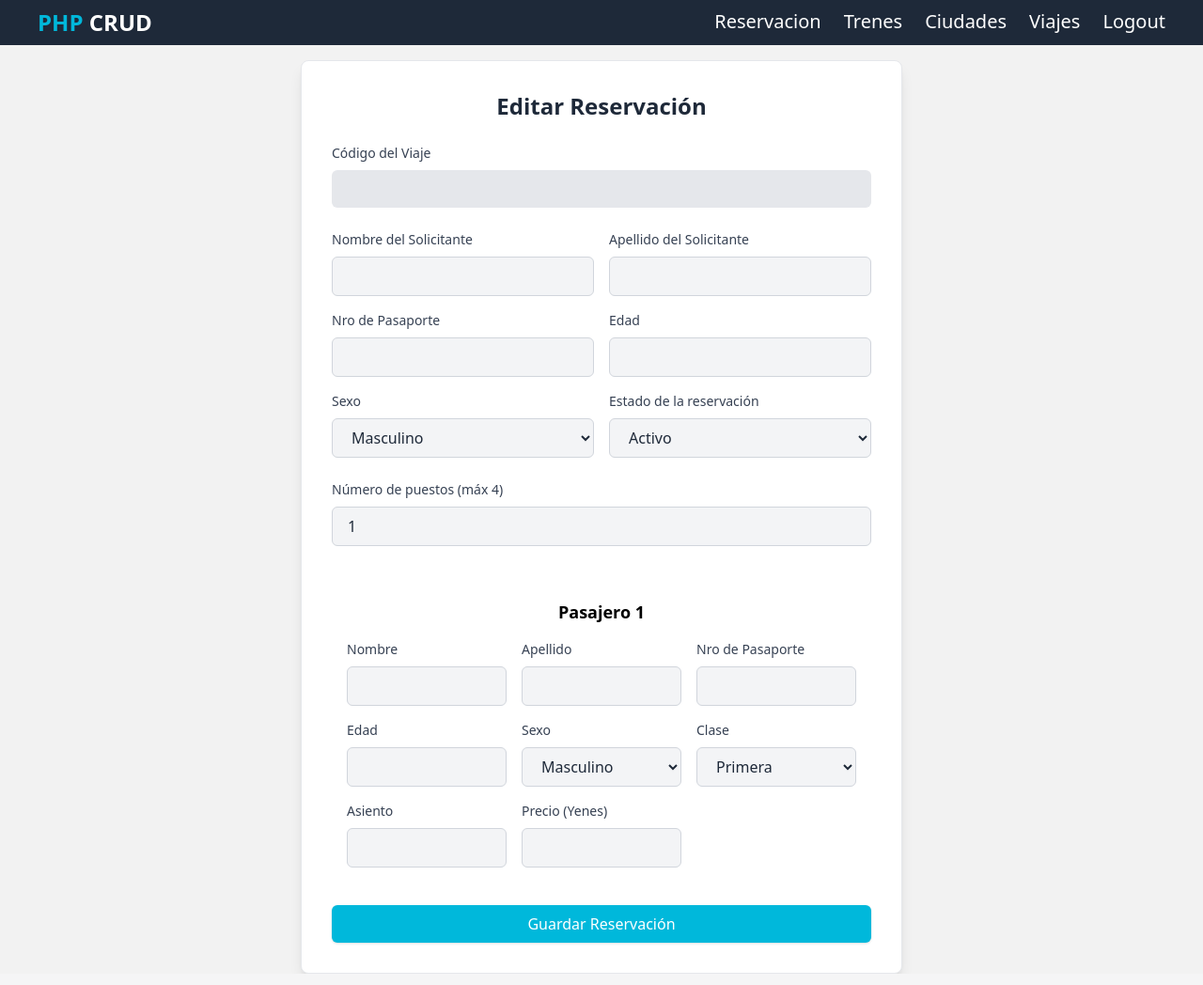
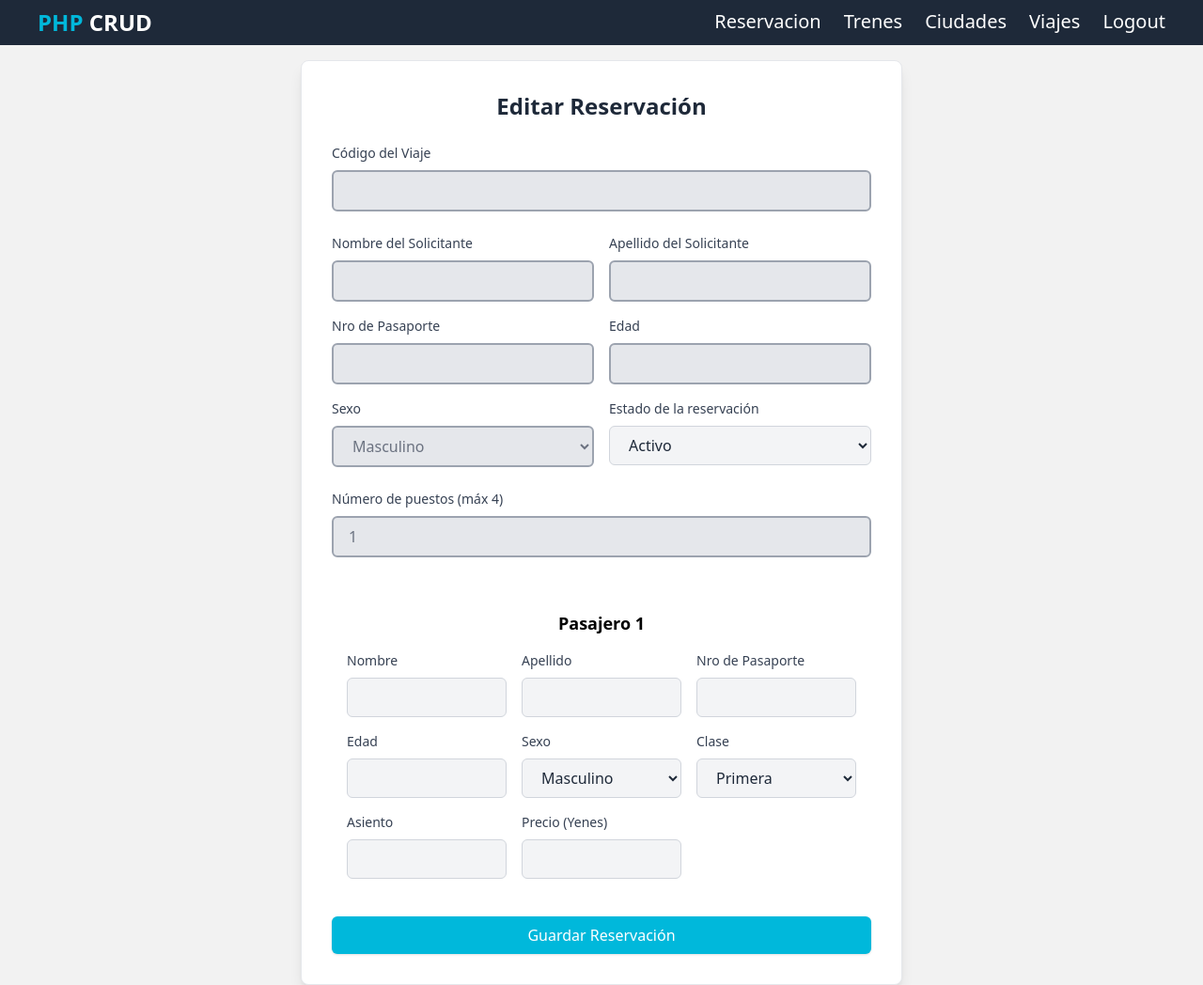
Before and after one commit to guillermosilvam/CRUD-PHP, a PHP site: page /static/templates/reservation_views/edit_reservation.php in a window 1280 px wide. Shown: the whole page at 94% size. Run offline with PHP 8.4, Linux system fonts and the light colour scheme; data comes from the database, SQL or seed files in the repository; some libraries are stand-ins or nearby versions.

Commit message:
edit reservation bug fixed

```diff
--- a/static/assets/output.css
+++ b/static/assets/output.css
@@ -319,6 +319,9 @@
   .h-screen {
     height: 100vh;
   }
+  .max-h-\[500px\] {
+    max-height: 500px;
+  }
   .min-h-screen {
     min-height: 100vh;
   }
@@ -372,9 +375,6 @@
   }
   .border-collapse {
     border-collapse: collapse;
-  }
-  .transform {
-    transform: var(--tw-rotate-x,) var(--tw-rotate-y,) var(--tw-rotate-z,) var(--tw-skew-x,) var(--tw-skew-y,);
   }
   .cursor-pointer {
     cursor: pointer;
@@ -452,6 +452,9 @@
   }
   .overflow-x-hidden {
     overflow-x: hidden;
+  }
+  .overflow-y-auto {
+    overflow-y: auto;
   }
   .rounded {
     border-radius: 0.25rem;
@@ -650,9 +653,6 @@
     outline-style: var(--tw-outline-style);
     outline-width: 1px;
   }
-  .filter {
-    filter: var(--tw-blur,) var(--tw-brightness,) var(--tw-contrast,) var(--tw-grayscale,) var(--tw-hue-rotate,) var(--tw-invert,) var(--tw-saturate,) var(--tw-sepia,) var(--tw-drop-shadow,);
-  }
   .transition {
     transition-property: color, background-color, border-color, outline-color, text-decoration-color, fill, stroke, --tw-gradient-from, --tw-gradient-via, --tw-gradient-to, opacity, box-shadow, transform, translate, scale, rotate, filter, -webkit-backdrop-filter, backdrop-filter, display, visibility, content-visibility, overlay, pointer-events;
     transition-timing-function: var(--tw-ease, var(--default-transition-timing-function));
@@ -837,26 +837,6 @@
     }
   }
 }
-@property --tw-rotate-x {
-  syntax: "*";
-  inherits: false;
-}
-@property --tw-rotate-y {
-  syntax: "*";
-  inherits: false;
-}
-@property --tw-rotate-z {
-  syntax: "*";
-  inherits: false;
-}
-@property --tw-skew-x {
-  syntax: "*";
-  inherits: false;
-}
-@property --tw-skew-y {
-  syntax: "*";
-  inherits: false;
-}
 @property --tw-space-y-reverse {
   syntax: "*";
   inherits: false;
@@ -946,59 +926,6 @@
   inherits: false;
   initial-value: solid;
 }
-@property --tw-blur {
-  syntax: "*";
-  inherits: false;
-}
-@property --tw-brightness {
-  syntax: "*";
-  inherits: false;
-}
-@property --tw-contrast {
-  syntax: "*";
-  inherits: false;
-}
-@property --tw-grayscale {
-  syntax: "*";
-  inherits: false;
-}
-@property --tw-hue-rotate {
-  syntax: "*";
-  inherits: false;
-}
-@property --tw-invert {
-  syntax: "*";
-  inherits: false;
-}
-@property --tw-opacity {
-  syntax: "*";
-  inherits: false;
-}
-@property --tw-saturate {
-  syntax: "*";
-  inherits: false;
-}
-@property --tw-sepia {
-  syntax: "*";
-  inherits: false;
-}
-@property --tw-drop-shadow {
-  syntax: "*";
-  inherits: false;
-}
-@property --tw-drop-shadow-color {
-  syntax: "*";
-  inherits: false;
-}
-@property --tw-drop-shadow-alpha {
-  syntax: "<percentage>";
-  inherits: false;
-  initial-value: 100%;
-}
-@property --tw-drop-shadow-size {
-  syntax: "*";
-  inherits: false;
-}
 @property --tw-duration {
   syntax: "*";
   inherits: false;
@@ -1011,11 +938,6 @@
 @layer properties {
   @supports ((-webkit-hyphens: none) and (not (margin-trim: inline))) or ((-moz-orient: inline) and (not (color:rgb(from red r g b)))) {
     *, ::before, ::after, ::backdrop {
-      --tw-rotate-x: initial;
-      --tw-rotate-y: initial;
-      --tw-rotate-z: initial;
-      --tw-skew-x: initial;
-      --tw-skew-y: initial;
       --tw-space-y-reverse: 0;
       --tw-divide-y-reverse: 0;
       --tw-border-style: solid;
@@ -1035,19 +957,6 @@
       --tw-ring-offset-color: #fff;
       --tw-ring-offset-shadow: 0 0 #0000;
       --tw-outline-style: solid;
-      --tw-blur: initial;
-      --tw-brightness: initial;
-      --tw-contrast: initial;
-      --tw-grayscale: initial;
-      --tw-hue-rotate: initial;
-      --tw-invert: initial;
-      --tw-opacity: initial;
-      --tw-saturate: initial;
-      --tw-sepia: initial;
-      --tw-drop-shadow: initial;
-      --tw-drop-shadow-color: initial;
-      --tw-drop-shadow-alpha: 100%;
-      --tw-drop-shadow-size: initial;
       --tw-duration: initial;
       --tw-content: "";
     }
--- a/static/templates/city_views/read_city.php
+++ b/static/templates/city_views/read_city.php
@@ -1,7 +1,7 @@
 <?php include "../../../app/config/database.php" ?>
 <?php include "../../../app/includes/navbar.php" ?>
-<div class="w-full h-full flex items-center justify-center">
-    <div class="w-full max-w-4xl h-full bg-white p-8 rounded-lg shadow-lg">
+<div class="w-full flex items-center justify-center">
+    <div class="w-full max-w-4xl bg-white p-8 rounded-lg shadow-lg">
         <div class="flex items-center justify-center gap-2 mb-6 w-full">
             <input type="search" name="busqueda"
                 class="w-64 px-4 py-2 rounded-md bg-gray-100 border border-gray-300 text-gray-800 focus:outline-none focus:bg-white focus:border-cyan-500 focus:ring-1 focus:ring-cyan-500 transition duration-200"
--- a/static/templates/reservation_views/edit_reservation.php
+++ b/static/templates/reservation_views/edit_reservation.php
@@ -3,7 +3,6 @@
 <?php
 $viajes = mysqli_query($conn, "SELECT v.codigo, t.nombre AS tren, c_origen.nombre AS ciudad_origen, c_destino.nombre AS ciudad_destino, v.fecha, v.hora FROM viajes v JOIN trenes t ON v.fk_codigo_tren = t.codigo JOIN ciudades c_origen ON v.fk_codigo_origen = c_origen.codigo JOIN ciudades c_destino ON v.fk_codigo_destino = c_destino.codigo");
 
-// Obtener datos de la reservación y pasajeros
 $reservacion = null;
 $pasajeros = [];
 if (isset($_GET['id'])) {
@@ -32,7 +31,6 @@
                 <input type="text"
     value="<?php
         if ($reservacion) {
-            // Busca el viaje seleccionado
             $viajeSel = null;
             $viajes = mysqli_query($conn, "SELECT v.codigo, t.nombre AS tren, c_origen.nombre AS ciudad_origen, c_destino.nombre AS ciudad_destino, v.fecha, v.hora FROM viajes v JOIN trenes t ON v.fk_codigo_tren = t.codigo JOIN ciudades c_origen ON v.fk_codigo_origen = c_origen.codigo JOIN ciudades c_destino ON v.fk_codigo_destino = c_destino.codigo");
             while($v = mysqli_fetch_assoc($viajes)) {
@@ -46,30 +44,31 @@
             }
         }
     ?>"
-    class="w-full px-4 py-2 rounded-md" style="background-color: #e5e7eb; color: #6b7280; border: 2px #9ca3af; cursor: not-allowed;"
+    class="w-full px-4 py-2 rounded-md"
+    style="background-color: #e5e7eb; color: #6b7280; border: 2px solid #9ca3af; cursor: not-allowed;"
     readonly disabled
 />
             </div>
             <div class="grid grid-cols-1 md:grid-cols-2 gap-4">
                 <div class="space-y-2">
                     <label class="block text-sm font-medium text-gray-700">Nombre del Solicitante</label>
-                    <input type="text" name="cliente_nombre" required value="<?php echo $reservacion ? htmlspecialchars($reservacion['solicitante_nombre']) : ''; ?>" class="w-full px-4 py-2 rounded-md bg-gray-100 border border-gray-300 text-gray-800 focus:outline-none focus:bg-white focus:border-cyan-500 focus:ring-1 focus:ring-cyan-500 transition duration-200"/>
+                    <input type="text" name="cliente_nombre" required value="<?php echo $reservacion ? htmlspecialchars($reservacion['solicitante_nombre']) : ''; ?>" class="w-full px-4 py-2 rounded-md" style="background-color: #e5e7eb; color: #6b7280; border: 2px solid #9ca3af; cursor: not-allowed;" readonly disabled />
                 </div>
                 <div class="space-y-2">
                     <label class="block text-sm font-medium text-gray-700">Apellido del Solicitante</label>
-                    <input type="text" name="cliente_apellido" required value="<?php echo $reservacion ? htmlspecialchars($reservacion['solicitante_apellido']) : ''; ?>" class="w-full px-4 py-2 rounded-md bg-gray-100 border border-gray-300 text-gray-800 focus:outline-none focus:bg-white focus:border-cyan-500 focus:ring-1 focus:ring-cyan-500 transition duration-200"/>
+                    <input type="text" name="cliente_apellido" required value="<?php echo $reservacion ? htmlspecialchars($reservacion['solicitante_apellido']) : ''; ?>" class="w-full px-4 py-2 rounded-md" style="background-color: #e5e7eb; color: #6b7280; border: 2px solid #9ca3af; cursor: not-allowed;" readonly disabled />
                 </div>
                 <div class="space-y-2">
                     <label class="block text-sm font-medium text-gray-700">Nro de Pasaporte</label>
-                    <input type="text" name="cliente_pasaporte" required value="<?php echo $reservacion ? htmlspecialchars($reservacion['solicitante_pasaporte']) : ''; ?>" class="w-full px-4 py-2 rounded-md bg-gray-100 border border-gray-300 text-gray-800 focus:outline-none focus:bg-white focus:border-cyan-500 focus:ring-1 focus:ring-cyan-500 transition duration-200"/>
+                    <input type="text" name="cliente_pasaporte" required value="<?php echo $reservacion ? htmlspecialchars($reservacion['solicitante_pasaporte']) : ''; ?>" class="w-full px-4 py-2 rounded-md" style="background-color: #e5e7eb; color: #6b7280; border: 2px solid #9ca3af; cursor: not-allowed;" readonly disabled />
                 </div>
                 <div class="space-y-2">
                     <label class="block text-sm font-medium text-gray-700">Edad</label>
-                    <input type="number" name="cliente_edad" min="0" required value="<?php echo $reservacion ? intval($reservacion['solicitante_edad']) : ''; ?>" class="w-full px-4 py-2 rounded-md bg-gray-100 border border-gray-300 text-gray-800 focus:outline-none focus:bg-white focus:border-cyan-500 focus:ring-1 focus:ring-cyan-500 transition duration-200"/>
+                    <input type="number" name="cliente_edad" min="0" required value="<?php echo $reservacion ? intval($reservacion['solicitante_edad']) : ''; ?>" class="w-full px-4 py-2 rounded-md" style="background-color: #e5e7eb; color: #6b7280; border: 2px solid #9ca3af; cursor: not-allowed;" readonly disabled />
                 </div>
                 <div class="space-y-2">
                     <label class="block text-sm font-medium text-gray-700">Sexo</label>
-                    <select name="cliente_sexo" required class="w-full px-4 py-2 rounded-md bg-gray-100 border border-gray-300 text-gray-800 focus:outline-none focus:bg-white focus:border-cyan-500 focus:ring-1 focus:ring-cyan-500 transition duration-200">
+                    <select name="cliente_sexo" required class="w-full px-4 py-2 rounded-md" style="background-color: #e5e7eb; color: #6b7280; border: 2px solid #9ca3af; cursor: not-allowed;" disabled tabindex="-1">
                         <option value="Masculino" <?php if($reservacion && $reservacion['solicitante_sexo'] == 'Masculino') echo 'selected'; ?>>Masculino</option>
                         <option value="Femenino" <?php if($reservacion && $reservacion['solicitante_sexo'] == 'Femenino') echo 'selected'; ?>>Femenino</option>
                     </select>
@@ -84,10 +83,10 @@
             </div>
             <div class="space-y-2">
                 <label class="block text-sm font-medium text-gray-700">Número de puestos (máx 4)</label>
-                <input type="number" name="cantidad_puestos" id="cantidad_puestos" min="1" max="4" value="<?php echo $reservacion ? intval($reservacion['cantidad_puestos']) : '1'; ?>" required class="w-full px-4 py-2 rounded-md bg-gray-100 border border-gray-300 text-gray-800 focus:outline-none focus:bg-white focus:border-cyan-500 focus:ring-1 focus:ring-cyan-500 transition duration-200"/>
+                <input type="number" name="cantidad_puestos" id="cantidad_puestos" min="1" max="4" value="<?php echo $reservacion ? intval($reservacion['cantidad_puestos']) : '1'; ?>" class="w-full px-4 py-2 rounded-md" style="background-color: #e5e7eb; color: #6b7280; border: 2px solid #9ca3af; cursor: not-allowed;" readonly disabled />
             </div>
             <div id="pasajeros-section" class="space-y-4">
-                <!-- Aquí puedes cargar los pasajeros si lo deseas -->
+                <!-- Aqui se cargan los pasajeros -->
             </div>
             <button type="submit" class="w-full py-2 px-4 bg-cyan-500 hover:bg-cyan-600 text-white font-medium rounded-md transition duration-200 shadow-sm hover:shadow-md">Guardar Reservación</button>
         </form>
--- a/static/templates/reservation_views/read_reservation.php
+++ b/static/templates/reservation_views/read_reservation.php
@@ -1,8 +1,8 @@
 <?php include "../../../app/includes/navbar.php" ?>
 <?php include "../../../app/controllers/reservation_controllers/get_reservation.php" ?>
 
-<div class="w-full h-full flex items-center justify-center">
-    <div class="w-full max-w-4xl h-full bg-white p-8 rounded-lg shadow-lg">
+<div class="w-full flex items-center justify-center">
+    <div class="w-full max-w-4xl bg-white p-8 rounded-lg shadow-lg">
         <div class="flex items-center justify-center gap-2 mb-6 w-full">
             <input type="search" name="busqueda"
                 class="w-64 px-4 py-2 rounded-md bg-gray-100 border border-gray-300 text-gray-800 focus:outline-none focus:bg-white focus:border-cyan-500 focus:ring-1 focus:ring-cyan-500 transition duration-200"
--- a/static/templates/train_views/read_train.php
+++ b/static/templates/train_views/read_train.php
@@ -1,7 +1,7 @@
 <?php include "../../../app/config/database.php" ?>
 <?php include "../../../app/includes/navbar.php" ?>
-<div class="w-full h-full flex items-center justify-center">
-    <div class="w-full max-w-4xl h-full bg-white p-8 rounded-lg shadow-lg">
+<div class="w-full flex items-center justify-center">
+    <div class="w-full max-w-4xl bg-white p-8 rounded-lg shadow-lg">
         <div class="flex items-center justify-center gap-2 mb-6 w-full">
             <input type="search" name="busqueda" class="w-64 px-4 py-2 rounded-md bg-gray-100 border border-gray-300 text-gray-800 focus:outline-none focus:bg-white focus:border-cyan-500 focus:ring-1 focus:ring-cyan-500 transition duration-200" placeholder="Buscar">
             <button class="px-4 py-2 bg-cyan-500 hover:bg-cyan-600 text-white font-medium rounded-md transition duration-200 shadow-sm hover:shadow-md">Buscar</button>
--- a/static/templates/trip_views/read_trip.php
+++ b/static/templates/trip_views/read_trip.php
@@ -1,7 +1,7 @@
 <?php include "../../../app/config/database.php" ?>
 <?php include "../../../app/includes/navbar.php" ?>
-<div class="w-full h-full flex items-center justify-center">
-    <div class="w-full max-w-4xl h-full bg-white p-8 rounded-lg shadow-lg">
+<div class="w-full flex items-center justify-center">
+    <div class="w-full max-w-4xl bg-white p-8 rounded-lg shadow-lg">
         <?php if (isset($_GET['error']) && $_GET['error'] === 'usado'): ?>
             <div class="w-full max-w-2xl mx-auto mb-4 p-4 bg-red-100 text-red-700 rounded text-center font-semibold border border-red-300">
                 No se puede eliminar el viaje porque está siendo utilizado en otro registro.
```
Also changed, not shown: app/controllers/reservation_controllers/put_reservation.php (+15 -38 lines).
